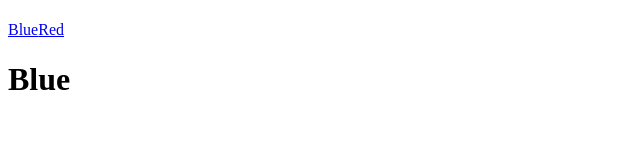
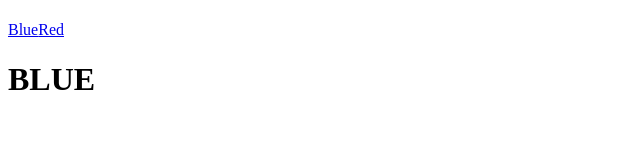
Before and after one commit to jjenni536/Block28-routerDomWrkshp, a React (Vite) app: page /blue in a window 1280 px wide. Shown: the top 160 px of the page, without its empty margins (0-640 px from the left). Built offline with nearby package versions, Linux system fonts and the light colour scheme.

Commit message:
switched element w components in app.jsx.

```diff
--- a/src/App.jsx
+++ b/src/App.jsx
@@ -1,5 +1,7 @@
 import { useState } from 'react'
 import { Routes, Route, Link } from "react-router-dom";
+import Blue from './components/Blue';
+import Red from './components/Red';
 
 
 
@@ -17,8 +19,8 @@ function App() {
         </div>
         <div id="main-section">
           <Routes>
-            <Route path='/blue' element={<h1>Blue</h1>} />
-            <Route path='/red' element={<h1>Red</h1>} />
+            <Route path='/blue' element={<Blue/>} />
+            <Route path='/red' element= {<Red/>} />
           </Routes>
         </div>
 
--- a/src/components/Blue.jsx
+++ b/src/components/Blue.jsx
@@ -0,0 +1,9 @@
+const Blue = () => {
+return (
+    <div className="blue">
+    <h1>BLUE</h1>
+    </div>
+    );
+}
+
+export default Blue;
--- a/src/components/Red.jsx
+++ b/src/components/Red.jsx
@@ -0,0 +1,9 @@
+const Red = () => {
+return (
+    <div className="red">
+    <h1>RED</h1>
+    </div>
+    );
+}
+
+export default Red;
```
